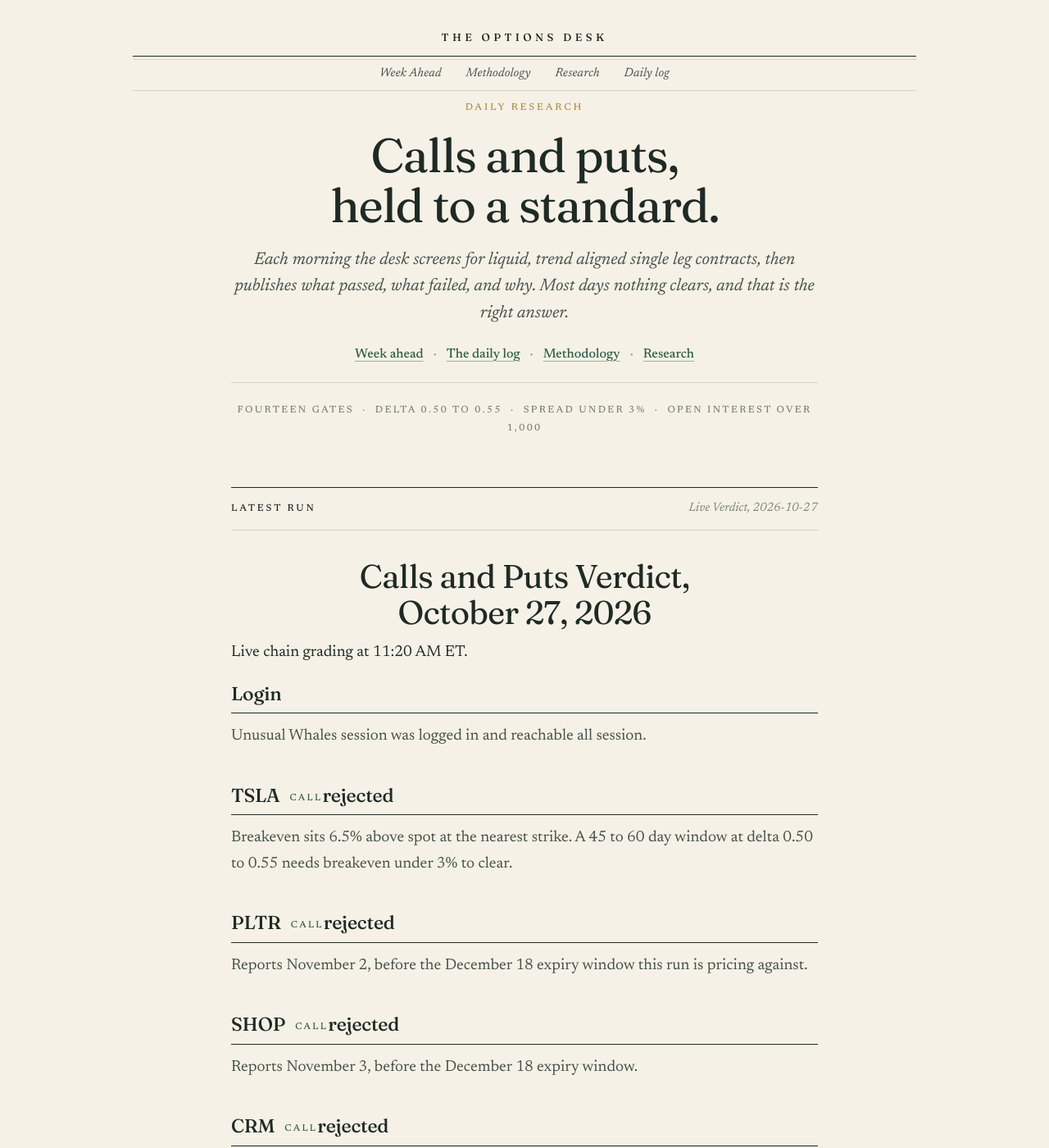
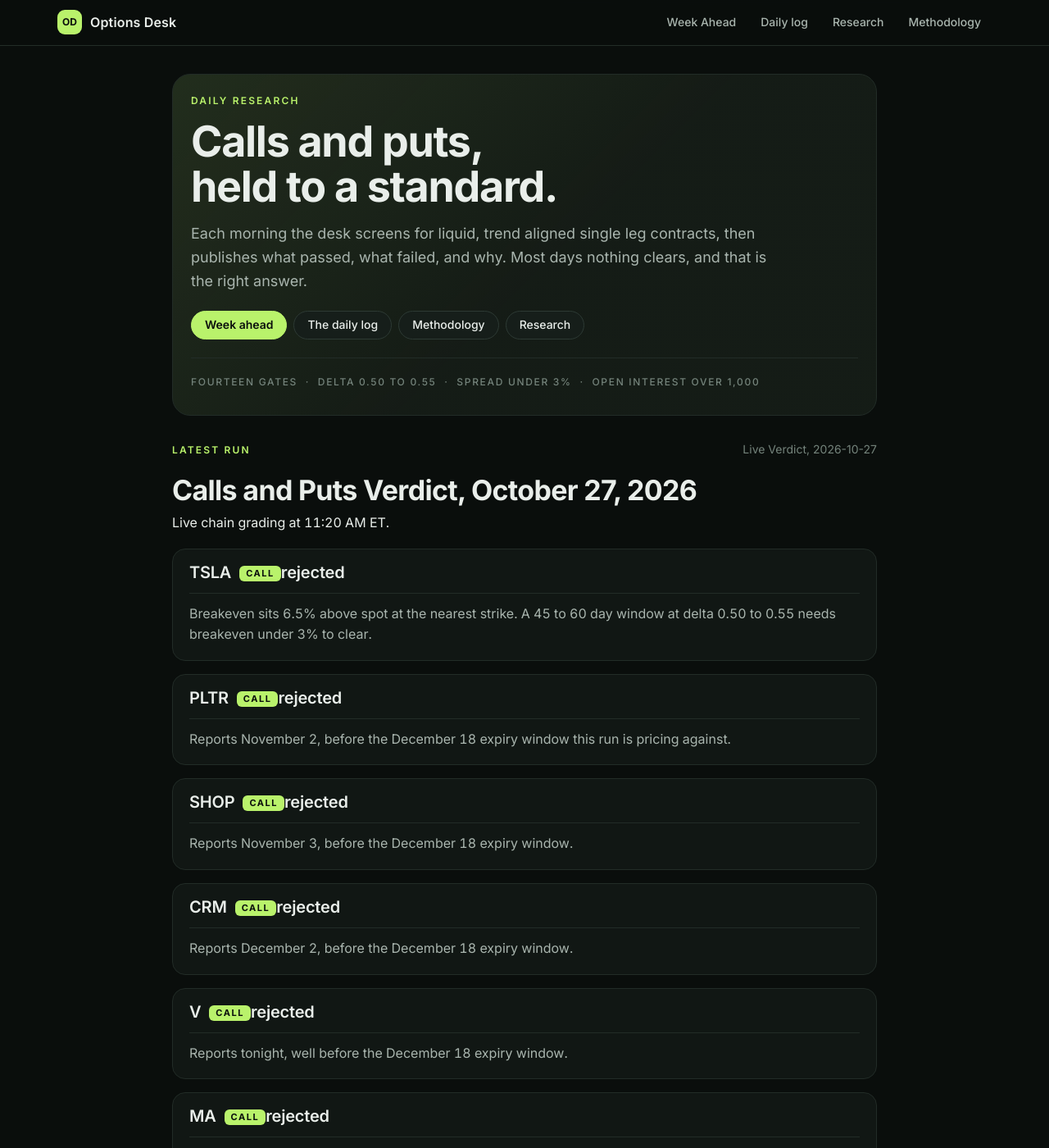
Before and after one commit to carolinehutchins05-prog/options-desk, a Jekyll site: the page built from index.md, in a window 1280 px wide and 1400 px high. Shown: the whole window at 82% size. Built offline with Jekyll 4.4.1, drawn with Linux system fonts in a browser that asks for light colours.

Commit message:
Dark dashboard look for the whole site, drop stray redacted files
Co-Authored-By: Claude Sonnet 5.5 <noreply@anthropic.com>

```diff
--- a/_layouts/default.html
+++ b/_layouts/default.html
@@ -7,21 +7,19 @@
 <meta name="description" content="{{ page.description | default: site.description }}">
 <link rel="preconnect" href="https://fonts.googleapis.com">
 <link rel="preconnect" href="https://fonts.gstatic.com" crossorigin>
-<link href="https://fonts.googleapis.com/css2?family=Fraunces:ital,opsz,wght@0,9..144,400;0,9..144,500;0,9..144,600;1,9..144,400&family=Newsreader:ital,opsz,wght@0,6..72,400;0,6..72,500;0,6..72,600;1,6..72,400&display=swap" rel="stylesheet">
+<link href="https://fonts.googleapis.com/css2?family=Inter:wght@400;500;600;700&display=swap" rel="stylesheet">
 <link rel="stylesheet" href="{{ '/assets/style.css' | relative_url }}?v={{ site.time | date: '%s' }}">
 </head>
 <body>
 <a class="skip" href="#main">Skip to content</a>
 <header class="site">
   <div class="wrap">
-    <a class="brand" href="{{ '/' | relative_url }}">
-The Options Desk
-    </a>
+    <a class="brand" href="{{ '/' | relative_url }}"><span class="logo">OD</span>Options Desk</a>
     <nav>
       <a href="{{ '/week-ahead/' | relative_url }}">Week Ahead</a>
-      <a href="{{ '/methodology' | relative_url }}">Methodology</a>
-      <a href="{{ '/research' | relative_url }}">Research</a>
-      <a href="{{ '/archive' | relative_url }}">Daily log</a>
+      <a href="{{ '/archive' | relative_url }}"{% if page.url contains '/archive' %} class="on"{% endif %}>Daily log</a>
+      <a href="{{ '/research' | relative_url }}"{% if page.url contains '/research' %} class="on"{% endif %}>Research</a>
+      <a href="{{ '/methodology' | relative_url }}"{% if page.url contains '/methodology' %} class="on"{% endif %}>Methodology</a>
     </nav>
   </div>
 </header>
--- a/assets/style.css
+++ b/assets/style.css
@@ -1,136 +1,125 @@
+/* Options Desk: dark dashboard theme, shared look with the Week Ahead page */
 :root{
-  --bg:#f6f1e7; --surface:#fbf8f1; --ink:#1f2a24; --ink2:#46514a; --ink3:#7b8279;
-  --line:#d9d1bf; --accent:#2f5d46; --accent-soft:#e9e4d3; --gold:#b08d4a;
-  --pass:#2f5d46; --fail:#a4492e; --warn:#8a6518; --call:#2f5d46; --put:#8a5a2b;
-  --display:"Fraunces",Georgia,serif; --body:"Newsreader",Georgia,serif;
-}
-@media (prefers-color-scheme:dark){
-  :root:not([data-theme="light"]){
-    --bg:#121a16; --surface:#18221d; --ink:#ece6d8; --ink2:#b9b8aa; --ink3:#85887c;
-    --line:#2b3830; --accent:#8fc2a3; --accent-soft:#1d2a23; --gold:#c9a864;
-    --pass:#8fc2a3; --fail:#de8d72; --warn:#d7b05a; --call:#8fc2a3; --put:#d8a874;
-  }
-}
-:root[data-theme="dark"]{
-  --bg:#121a16; --surface:#18221d; --ink:#ece6d8; --ink2:#b9b8aa; --ink3:#85887c;
-  --line:#2b3830; --accent:#8fc2a3; --accent-soft:#1d2a23; --gold:#c9a864;
-  --pass:#8fc2a3; --fail:#de8d72; --warn:#d7b05a; --call:#8fc2a3; --put:#d8a874;
+  --bg:#0a0e0c; --surface:#111714; --surface2:#161e1a; --ink:#e9eeea; --ink2:#a9b5ae; --ink3:#74837b;
+  --line:#222c27; --line2:#2d3a34; --accent:#b9f26b; --accent-soft:rgba(185,242,107,.10);
+  --gold:#b9f26b; --pass:#b9f26b; --fail:#ff7a6b; --warn:#f2c56b; --call:#b9f26b; --put:#f2c56b;
+  --display:"Inter",system-ui,-apple-system,"Segoe UI",sans-serif; --body:"Inter",system-ui,-apple-system,"Segoe UI",sans-serif;
+  color-scheme:dark;
 }
 *{box-sizing:border-box}
-html{-webkit-text-size-adjust:100%}
-body{margin:0;background:var(--bg);color:var(--ink);font:400 19px/1.65 var(--body);
-  font-variant-numeric:lining-nums tabular-nums;-webkit-font-smoothing:antialiased;text-rendering:optimizeLegibility}
-.wrap{width:100%;max-width:1000px;margin:0 auto;padding:0 22px}
-main.wrap{max-width:760px}
+html{-webkit-text-size-adjust:100%;scroll-behavior:smooth}
+body{margin:0;background:radial-gradient(1200px 500px at 70% -10%,#16241c 0,transparent 60%),var(--bg);color:var(--ink);
+  font:400 16px/1.6 var(--body);font-variant-numeric:tabular-nums;-webkit-font-smoothing:antialiased}
+.wrap{width:100%;max-width:1180px;margin:0 auto;padding:0 20px}
+main.wrap{max-width:900px;padding-top:34px;padding-bottom:70px}
 .skip{position:absolute;left:-9999px}
-.skip:focus{left:8px;top:8px;background:var(--surface);padding:8px;z-index:9}
-a{color:var(--accent);text-decoration-thickness:1px;text-underline-offset:4px;text-decoration-color:color-mix(in srgb,var(--accent) 45%,transparent)}
-a:hover{text-decoration-color:var(--accent)}
-a:focus-visible{outline:2px solid var(--accent);outline-offset:3px}
+.skip:focus{left:8px;top:8px;background:var(--surface);padding:8px;z-index:99}
+a{color:var(--accent);text-decoration:none;border-bottom:1px solid rgba(185,242,107,.35)}
+a:hover{border-bottom-color:var(--accent)}
+:focus-visible{outline:2px solid var(--accent);outline-offset:2px}
 
-/* masthead */
-header.site{text-align:center;padding:30px 0 0}
-header.site .wrap{display:block}
-.brand{display:inline-block;font:500 13px/1 var(--display);letter-spacing:.34em;text-transform:uppercase;
-  color:var(--ink);text-decoration:none;padding-bottom:16px}
-header nav{display:flex;justify-content:center;flex-wrap:wrap;gap:6px 30px;
-  border-top:1px solid var(--ink);border-bottom:1px solid var(--line);padding:13px 0;position:relative}
-header nav::before{content:"";position:absolute;left:0;right:0;top:3px;border-top:1px solid var(--line)}
-header nav a{font:500 15px/1 var(--body);font-style:italic;color:var(--ink2);text-decoration:none;letter-spacing:.01em}
-header nav a:hover{color:var(--accent)}
+/* top bar */
+header.site{position:sticky;top:0;z-index:20;background:rgba(10,14,12,.84);backdrop-filter:blur(12px);border-bottom:1px solid var(--line);text-align:left;padding:0}
+header.site .wrap{display:flex;align-items:center;justify-content:space-between;gap:16px;flex-wrap:wrap;padding-top:12px;padding-bottom:12px}
+.brand{display:flex;align-items:center;gap:10px;font:600 16px/1 var(--display);letter-spacing:.01em;color:var(--ink);border:0;padding:0;text-transform:none}
+.brand:hover{border:0}
+.logo{display:grid;place-items:center;width:30px;height:30px;border-radius:9px;background:var(--accent);color:#0a0e0c;font-weight:700;font-size:12px}
+header nav{display:flex;gap:4px;flex-wrap:wrap;border:0;padding:0}
+header nav::before{display:none}
+header nav a{padding:7px 13px;border-radius:999px;border:0;color:var(--ink2);font:500 14px/1.2 var(--body);font-style:normal}
+header nav a:hover{color:var(--ink);background:var(--surface2)}
+header nav a.on{background:var(--accent);color:#0a0e0c;font-weight:600}
 
-main{padding:54px 22px 80px}
-
-h1{font:400 clamp(34px,5.4vw,50px)/1.1 var(--display);letter-spacing:-.018em;margin:0 0 14px;text-wrap:balance;font-variation-settings:"opsz" 120}
-h2{font:500 28px/1.2 var(--display);letter-spacing:-.01em;margin:60px 0 14px;text-wrap:balance}
-h3{font:500 21px/1.3 var(--display);margin:34px 0 8px}
-p,ul,ol{margin:0 0 20px}
+h1{font:700 clamp(30px,5vw,44px)/1.12 var(--display);letter-spacing:-.02em;margin:0 0 14px;text-wrap:balance}
+h2{font:600 24px/1.25 var(--display);letter-spacing:-.01em;margin:52px 0 14px;text-wrap:balance}
+h3{font:600 18px/1.3 var(--display);margin:30px 0 8px}
+p,ul,ol{margin:0 0 18px}
 li{margin-bottom:8px}
-strong{font-weight:600}
+strong{font-weight:600;color:var(--ink)}
 em{font-style:italic}
-code{font:400 .84em/1.5 ui-monospace,SFMono-Regular,Menlo,monospace;background:var(--accent-soft);padding:2px 6px;border-radius:3px}
-pre{background:var(--surface);border:1px solid var(--line);padding:14px 16px;overflow-x:auto}
-pre code{background:none;padding:0;font-size:13px}
-blockquote{margin:0 0 24px;padding:2px 0 2px 20px;border-left:2px solid var(--gold);color:var(--ink2);font-style:italic}
+code{font:400 .86em/1.5 ui-monospace,SFMono-Regular,Menlo,monospace;background:var(--surface2);border:1px solid var(--line);padding:1px 6px;border-radius:6px}
+pre{background:var(--surface);border:1px solid var(--line);border-radius:12px;padding:14px 16px;overflow-x:auto}
+pre code{background:none;border:0;padding:0;font-size:13px}
+blockquote{margin:0 0 22px;padding:2px 0 2px 18px;border-left:3px solid var(--accent);color:var(--ink2)}
 blockquote p:last-child{margin-bottom:0}
-hr{border:0;border-top:1px solid var(--line);margin:44px 0}
-.eyebrow{font:500 12px/1 var(--body);letter-spacing:.24em;text-transform:uppercase;color:var(--gold);margin:0 0 18px}
-.lede{font:italic 400 22px/1.5 var(--body);color:var(--ink2);margin:0 0 10px;max-width:none}
-.meta{font:italic 400 15px/1.5 var(--body);color:var(--ink3)}
+hr{border:0;border-top:1px solid var(--line);margin:40px 0}
+.eyebrow{font:600 12px/1 var(--body);letter-spacing:.18em;text-transform:uppercase;color:var(--accent);margin:0 0 14px}
+.lede{font:400 18px/1.6 var(--body);color:var(--ink2);margin:0 0 12px;max-width:none}
+.meta{font:400 14px/1.5 var(--body);color:var(--ink3)}
 .pass{color:var(--pass);font-weight:600}
 .fail{color:var(--fail);font-weight:600}
 
-/* tables, booktabs style */
-.scroll{overflow-x:auto;margin:0 0 28px;border-top:1.5px solid var(--ink);border-bottom:1.5px solid var(--ink)}
-table{border-collapse:collapse;width:100%;font:400 16px/1.45 var(--body);margin:0 0 26px}
+/* tables */
+.scroll{overflow-x:auto;margin:0 0 26px;border:1px solid var(--line);border-radius:14px;background:var(--surface)}
+table{border-collapse:collapse;width:100%;font:400 15px/1.45 var(--body);margin:0 0 24px}
 .scroll table{margin:0}
-th,td{text-align:left;padding:11px 14px 11px 0;border-bottom:1px solid var(--line);vertical-align:top}
-th{font:500 12px/1.3 var(--body);letter-spacing:.14em;text-transform:uppercase;color:var(--ink3);white-space:nowrap;border-bottom:1px solid var(--ink)}
+th,td{text-align:left;padding:11px 14px;border-bottom:1px solid var(--line);vertical-align:top}
+th{font:600 11.5px/1.3 var(--body);letter-spacing:.12em;text-transform:uppercase;color:var(--ink3);white-space:nowrap;background:var(--surface2)}
 tbody tr:last-child td{border-bottom:0}
 
-/* research cards become an index */
-.cards{display:block;margin:10px 0 30px}
-.card{display:block;border-top:1px solid var(--line);padding:24px 0;text-decoration:none;color:inherit}
-.card:last-child{border-bottom:1px solid var(--line)}
-.card h3{margin:0 0 6px;font-size:23px}
+/* research cards */
+.cards{display:grid;grid-template-columns:repeat(2,1fr);gap:14px;margin:10px 0 30px}
+.card{display:block;background:var(--surface);border:1px solid var(--line);border-radius:16px;padding:20px;color:inherit;transition:border-color .15s,transform .15s}
+.card:hover{border-color:rgba(185,242,107,.5);transform:translateY(-2px)}
+.card h3{margin:0 0 8px;font-size:18px}
 .card:hover h3{color:var(--accent)}
-.card p{margin:0;color:var(--ink2);font-size:18px;line-height:1.55}
-.card .tag{font:500 11.5px/1 var(--body);letter-spacing:.22em;text-transform:uppercase;color:var(--gold);display:block;margin:0 0 10px}
+.card p{margin:0;color:var(--ink2);font-size:15px;line-height:1.55}
+.card .tag{font:600 11px/1 var(--body);letter-spacing:.16em;text-transform:uppercase;color:var(--accent);display:block;margin:0 0 10px}
 
 /* figures */
-.kpi{display:grid;grid-template-columns:repeat(auto-fit,minmax(140px,1fr));gap:0;margin:8px 0 38px;
-  border-top:1px solid var(--ink);border-bottom:1px solid var(--line)}
-.kpi>div{padding:18px 18px 18px 0}
-.kpi .n{font:400 34px/1.05 var(--display);display:block;margin-bottom:6px;letter-spacing:-.02em}
-.kpi .l{font:italic 400 15px/1.35 var(--body);color:var(--ink3);display:block}
-.note{border-left:2px solid var(--gold);padding:2px 0 2px 20px;margin:0 0 26px;font-style:italic;color:var(--ink2)}
+.kpi{display:grid;grid-template-columns:repeat(auto-fit,minmax(170px,1fr));gap:12px;margin:8px 0 30px}
+.kpi>div{background:var(--surface);border:1px solid var(--line);border-radius:14px;padding:16px 18px}
+.kpi .n{font:700 28px/1.1 var(--display);display:block;margin-bottom:6px;letter-spacing:-.02em}
+.kpi .l{font:400 14px/1.4 var(--body);color:var(--ink2);display:block}
+.note{background:var(--accent-soft);border:1px solid rgba(185,242,107,.22);border-radius:14px;padding:16px 18px;margin:0 0 26px;color:var(--ink)}
 .note p:last-child{margin-bottom:0}
-.note .h{font:500 11.5px/1 var(--body);font-style:normal;letter-spacing:.22em;text-transform:uppercase;color:var(--gold);display:block;margin-bottom:9px}
+.note .h{font:600 11.5px/1 var(--body);letter-spacing:.14em;text-transform:uppercase;color:var(--accent);display:block;margin-bottom:9px}
 
 /* front page */
-.hero{text-align:center;padding:14px 0 34px}
-.hero .eyebrow{margin-bottom:22px}
-.hero-title{font:400 clamp(36px,6vw,58px)/1.06 var(--display);letter-spacing:-.025em;margin:0 auto 20px;max-width:15ch;text-wrap:balance}
-.hero-sub{font:italic 400 21px/1.55 var(--body);color:var(--ink2);max-width:36em;margin:0 auto 24px}
-.hero-links{font:500 16px/1 var(--body);margin:0 0 26px}
-.hero-links span{color:var(--gold);margin:0 12px}
-.rules{font:500 12px/1.9 var(--body);letter-spacing:.2em;text-transform:uppercase;color:var(--ink3);margin:0;
-  padding-top:22px;border-top:1px solid var(--line)}
-.latest-head{display:flex;justify-content:space-between;align-items:baseline;gap:12px;flex-wrap:wrap;
-  margin:26px 0 0;padding:14px 0;border-top:1.5px solid var(--ink);border-bottom:1px solid var(--line)}
-.latest-head .eyebrow{margin:0;color:var(--ink)}
+.hero{padding:26px 22px 28px;margin:0 0 26px;border:1px solid var(--line);border-radius:22px;text-align:left;
+  background:linear-gradient(135deg,rgba(185,242,107,.10),rgba(185,242,107,.02) 55%),var(--surface)}
+.hero .eyebrow{margin-bottom:16px}
+.hero-title{font:700 clamp(32px,6vw,52px)/1.06 var(--display);letter-spacing:-.025em;margin:0 0 16px;max-width:16ch;text-wrap:balance}
+.hero-sub{font:400 18px/1.6 var(--body);color:var(--ink2);max-width:40em;margin:0 0 22px}
+.hero-links{display:flex;flex-wrap:wrap;gap:8px;margin:0 0 22px}
+.hero-links span{display:none}
+.hero-links a{padding:8px 16px;border-radius:999px;border:1px solid var(--line2);background:var(--surface2);color:var(--ink);font:500 14px/1.2 var(--body)}
+.hero-links a:first-child{background:var(--accent);border-color:var(--accent);color:#0a0e0c;font-weight:600}
+.hero-links a:hover{border-color:var(--accent)}
+.rules{font:500 12px/1.9 var(--body);letter-spacing:.14em;text-transform:uppercase;color:var(--ink3);margin:0;padding-top:18px;border-top:1px solid var(--line)}
+.latest-head{display:flex;justify-content:space-between;align-items:baseline;gap:12px;flex-wrap:wrap;margin:30px 0 4px;padding:0}
+.latest-head .eyebrow{margin:0}
 .latest-head .meta{margin:0}
 
 /* daily report */
-.report .r-title{font:400 clamp(30px,4.6vw,40px)/1.12 var(--display);letter-spacing:-.02em;text-align:center;margin:46px 0 10px}
-.report .r-title:first-child{margin-top:34px}
-.report .r-sub{border:0;padding:0;margin:0 0 40px;text-align:center;font:italic 400 16px/1.5 var(--body);color:var(--ink3)}
+.report .r-title{font:700 clamp(26px,4.4vw,34px)/1.15 var(--display);letter-spacing:-.02em;text-align:left;margin:30px 0 8px}
+.report .r-title:first-child{margin-top:20px}
+.report .r-sub{border:0;padding:0;margin:0 0 26px;text-align:left;font:400 15px/1.5 var(--body);color:var(--ink3)}
 .report .r-sub p{margin:0}
-.report .r-sub::after{content:"";display:block;width:44px;border-top:1px solid var(--gold);margin:22px auto 0}
-.rcard{margin:0 0 42px}
+.rcard{margin:0 0 16px;background:var(--surface);border:1px solid var(--line);border-radius:16px;padding:16px 20px 8px}
 .rcard h2{display:flex;align-items:baseline;justify-content:space-between;gap:6px 16px;flex-wrap:wrap;
-  font:500 23px/1.25 var(--display);letter-spacing:-.01em;border:0;padding:0 0 9px;margin:0;
-  border-bottom:1px solid var(--ink)}
+  font:600 20px/1.25 var(--display);letter-spacing:-.01em;border:0;padding:0 0 12px;margin:0;border-bottom:1px solid var(--line)}
 .rcard h2 .ht{display:inline-flex;align-items:baseline;flex-wrap:wrap}
-.side{font:500 11.5px/1 var(--body);letter-spacing:.2em;text-transform:uppercase;margin-left:12px;position:relative;top:-2px}
-.side.call{color:var(--call)}
-.side.put{color:var(--put)}
-.pill{font:italic 400 17px/1 var(--body);color:var(--ink2)}
-.pill.fail{color:var(--fail)}
-.pill.pass{color:var(--pass)}
+.side{font:700 11px/1 var(--body);letter-spacing:.14em;text-transform:uppercase;margin-left:10px;padding:4px 8px;border-radius:6px;position:relative;top:-2px}
+.side.call{color:#0a0e0c;background:var(--call)}
+.side.put{color:#0a0e0c;background:var(--put)}
+.pill{font:500 13px/1 var(--body);color:var(--ink2);padding:5px 10px;border-radius:999px;background:var(--surface2);border:1px solid var(--line)}
+.pill.fail{color:var(--fail);border-color:rgba(255,122,107,.35);background:rgba(255,122,107,.08)}
+.pill.pass{color:var(--accent);border-color:rgba(185,242,107,.4);background:var(--accent-soft)}
 .rcard ul{list-style:none;margin:0;padding:0}
-.rcard li{margin:0;padding:12px 0;border-bottom:1px solid var(--line);color:var(--ink2);font-size:18.5px;line-height:1.55}
-.rcard li.lab{display:grid;grid-template-columns:118px 1fr;gap:0 18px}
-.rcard li strong{color:var(--ink);font-weight:600}
-.rcard li .k{font:500 11.5px/1 var(--body);letter-spacing:.18em;text-transform:uppercase;color:var(--ink3);padding-top:7px}
-.rcard p{margin:12px 0 0;color:var(--ink2)}
+.rcard li{margin:0;padding:11px 0;border-bottom:1px solid var(--line);color:var(--ink2);font-size:15.5px;line-height:1.55}
+.rcard li:last-child{border-bottom:0}
+.rcard li.lab{display:grid;grid-template-columns:110px 1fr;gap:0 16px}
+.rcard li strong{color:var(--ink)}
+.rcard li .k{font:600 11px/1 var(--body);letter-spacing:.14em;text-transform:uppercase;color:var(--ink3);padding-top:6px}
+.rcard p{margin:12px 0 10px;color:var(--ink2)}
 
 /* option contract card: opens on hover or focus of the heading, and on tap */
 .rcard.has-oc h2{position:relative}
 .oc-btn{font:italic 400 15px/1 var(--body);color:var(--accent);background:none;border:0;border-bottom:1px solid color-mix(in srgb,var(--accent) 45%,transparent);padding:2px 0;cursor:pointer;margin-left:auto}
 .oc-btn:hover{border-bottom-color:var(--accent)}
 .oc{display:none;position:absolute;left:0;top:calc(100% - 1px);width:min(100%,640px);z-index:30;
-  background:var(--surface);border:1px solid var(--ink);box-shadow:0 14px 36px rgba(0,0,0,.22);padding:16px 18px 14px;
+  background:var(--surface2);border:1px solid var(--accent);border-radius:14px;box-shadow:0 18px 44px rgba(0,0,0,.55);padding:16px 18px 14px;
   font:400 15px/1.45 var(--body);letter-spacing:0;text-transform:none;color:var(--ink);text-align:left}
 .rcard.has-oc.open .oc,.rcard.has-oc h2:focus-within .oc{display:block}
 @media (hover:hover){.rcard.has-oc h2:hover .oc{display:block}}
@@ -151,22 +140,25 @@ tbody tr:last-child td{border-bottom:0}
 @media (max-width:600px){.oc{width:100%;padding:14px}.oc-table{font-size:14px}.oc-table th,.oc-table td{padding-right:5px}.oc-table thead th{white-space:normal;letter-spacing:.04em;font-size:10px;vertical-align:bottom}}
 
 /* archive */
-.runlist{margin:14px 0 30px;border-top:1.5px solid var(--ink)}
-.runrow{display:flex;flex-wrap:wrap;align-items:baseline;gap:6px 26px;padding:16px 0;border-bottom:1px solid var(--line)}
-.runrow .d{font:500 20px/1.2 var(--display);min-width:150px;color:var(--ink);letter-spacing:-.01em}
-.runrow a{font:italic 400 18px/1.2 var(--body);text-decoration:none;border-bottom:1px solid color-mix(in srgb,var(--accent) 40%,transparent)}
-.runrow a:hover{border-bottom-color:var(--accent)}
+.runlist{margin:14px 0 30px;display:grid;gap:10px}
+.runrow{display:flex;flex-wrap:wrap;align-items:center;gap:8px 20px;padding:14px 18px;background:var(--surface);border:1px solid var(--line);border-radius:14px}
+.runrow .d{font:600 17px/1.2 var(--display);min-width:150px;color:var(--ink)}
+.runrow a{font:500 14px/1.2 var(--body);padding:6px 12px;border-radius:999px;border:1px solid var(--line2);background:var(--surface2);color:var(--ink)}
+.runrow a:hover{border-color:var(--accent);color:var(--accent)}
 
-footer.site{border-top:1px solid var(--line);padding:30px 22px 46px;margin-top:30px;text-align:center}
-footer.site p{font:italic 400 15.5px/1.55 var(--body);color:var(--ink3);margin:0 auto 6px;max-width:44em}
-footer.site strong{font-style:normal;font-weight:500;color:var(--ink2)}
+footer.site{border-top:1px solid var(--line);padding:28px 20px 44px;margin-top:20px;text-align:center}
+footer.site p{font:400 14px/1.55 var(--body);color:var(--ink3);margin:0 auto 6px;max-width:44em}
+footer.site strong{font-weight:500;color:var(--ink2)}
 
+@media (max-width:760px){
+  .cards{grid-template-columns:1fr}
+}
 @media (max-width:600px){
-  body{font-size:18px}
-  main{padding:38px 20px 56px}
-  header nav{gap:6px 20px}
+  body{font-size:15.5px}
+  main.wrap{padding-top:22px}
   .rcard li.lab{grid-template-columns:1fr}
   .rcard li .k{padding:0 0 5px}
-  .hero-title{max-width:12ch}
+  header nav a{padding:6px 10px;font-size:13px}
+  .hero{padding:20px 16px}
 }
-@media (prefers-reduced-motion:reduce){*{transition:none!important;animation:none!important}}
+@media (prefers-reduced-motion:reduce){*{transition:none!important;animation:none!important;scroll-behavior:auto!important}}
--- a/index.md
+++ b/index.md
@@ -17,9 +17,6 @@ title: Options Desk
 # Calls and Puts Verdict, October 27, 2026
 
 Live chain grading at 11:20 AM ET.
-
-## Login
-Unusual Whales session was logged in and reachable all session.
 
 ## TSLA CALL rejected
 Breakeven sits 6.5% above spot at the nearest strike. A 45 to 60 day window at delta 0.50 to 0.55 needs breakeven under 3% to clear.
```
Also changed, not shown: _redacted_2026-10-27_verdict.md (deleted, +0 -50 lines), archive/2026-10-27-verdict.md (+0 -3 lines), redacted-2026-10-12-verdict.md (deleted, +0 -19 lines), 2 other files.
